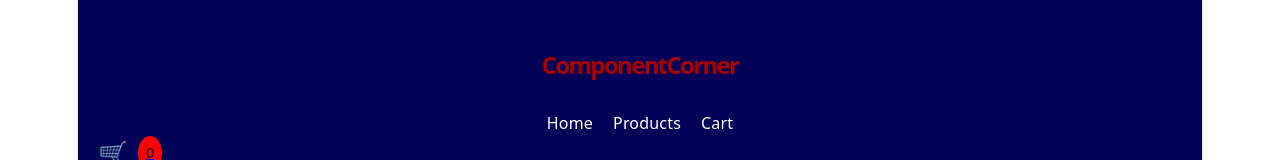
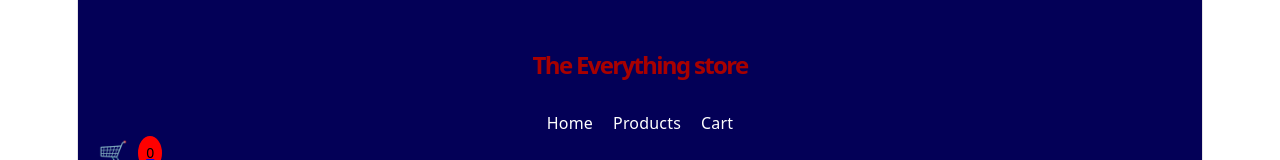
Before and after one commit to Awesomedage/Assignment-5-Testing, a React (Vite) app in the folder ComponentCorner/: page / in a window 1280 px wide. Shown: the top 160 px of the page. Built offline with nearby package versions, Linux system fonts and the light colour scheme.

Commit message:
Change header title to 'The Everything store'

```diff
--- a/ComponentCorner/src/components/Header.jsx
+++ b/ComponentCorner/src/components/Header.jsx
@@ -4,7 +4,7 @@
 function Header({ cartCount }) {
   return (
     <header className="app-header">
-      <h1 className="app-title">ComponentCorner</h1>
+      <h1 className="app-title">The Everything store</h1>
 
       <nav className="nav-menu">
         <Link to="/" className="nav-link">
```
